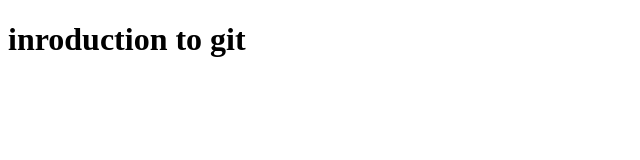
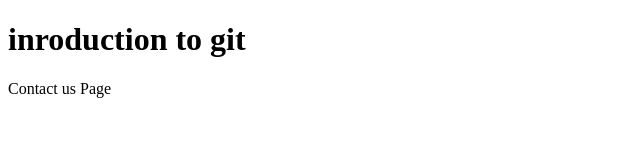
Before and after one commit to alishbaharif/introduction-to-github, a plain HTML site: page index.html in a window 1280 px wide. Shown: the whole page, without its empty margins (0-640 px from the left). Drawn offline with Linux system fonts and the light colour scheme.

Commit message:
Contact us with some new modification in index.html

```diff
--- a/index.html
+++ b/index.html
@@ -7,5 +7,6 @@
 </head>
 <body>
     <h1>inroduction to git</h1>
+    <a herf="contact.html">Contact us Page</a>
 </body>
 </html>
```
Also changed, not shown: contact.html (added).
